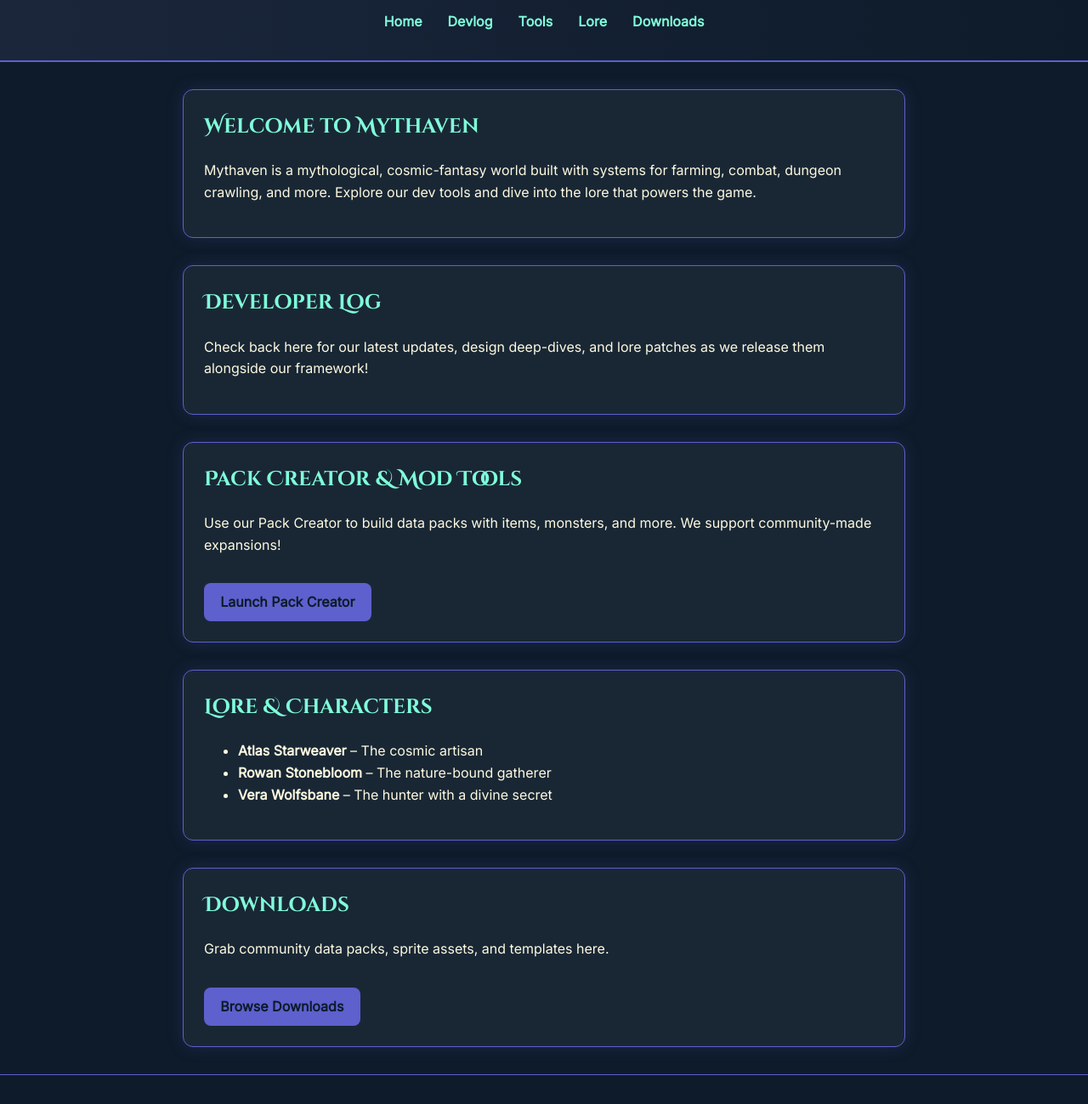
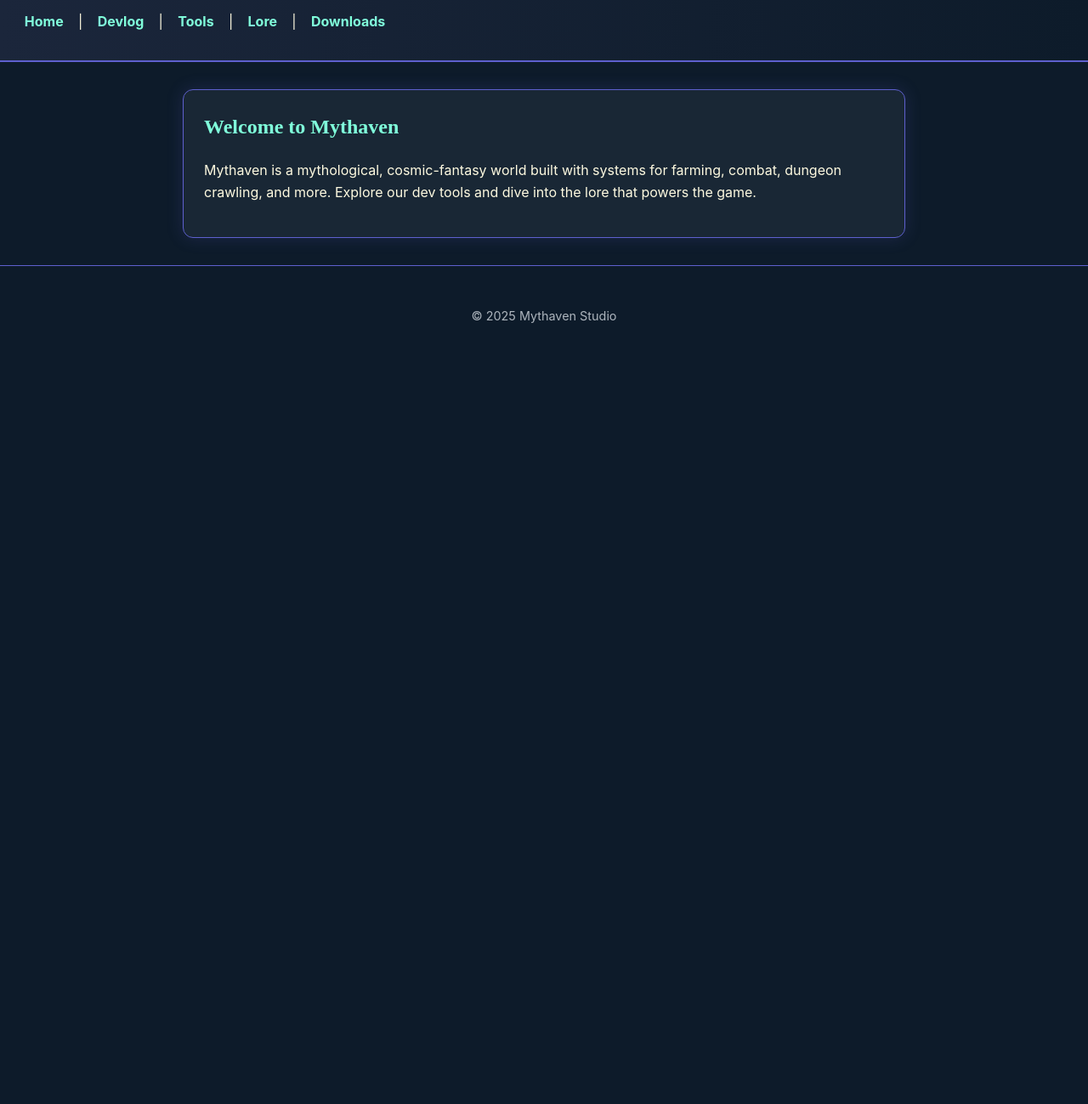
Before and after one commit to Mythaven-Studio/Mythaven, a plain HTML site: page index.html in a window 1280 px wide. Shown: the part 125-1424 px from the top of the page at 85% size. After the commit the page ends 800 px from the top, so only its background shows below. Drawn offline with Linux system fonts and the light colour scheme.

Commit message:
Update index.html

```diff
--- a/index.html
+++ b/index.html
@@ -2,61 +2,37 @@
 <html lang="en">
 
 <head>
-  <meta charset="UTF-8">
+  <meta charset="UTF-8" />
   <meta name="viewport" content="width=device-width, initial-scale=1.0">
   <title>Mythaven Studio</title>
-  <link href="https://fonts.googleapis.com/css2?family=Cinzel+Decorative:wght@700&family=Inter&display=swap" rel="stylesheet">
   <link rel="stylesheet" href="style.css">
 </head>
 
 <body>
   <header>
-    <div class="container">
-      <h1>Mythaven Studio</h1>
-      <p class="tagline">Craft your destiny in a land of gods and monsters</p>
-      <nav>
-        <a href="#home">Home</a>
-        <a href="devlog.html">Devlog</a>
-        <a href="#tools">Tools</a>
-        <a href="#lore">Lore</a>
-        <a href="#downloads">Downloads</a>
-      </nav>
-    </div>
+    <h1>Mythaven Studio</h1>
+    <p class="tagline">Craft your destiny in a land of gods and monsters</p>
+    <nav>
+      <a href="index.html">Home</a> |
+      <a href="devlog.html">Devlog</a> |
+      <a href="#tools">Tools</a> |
+      <a href="#lore">Lore</a> |
+      <a href="#downloads">Downloads</a>
+    </nav>
   </header>
 
-  <section id="home" class="section">
+  <section class="section">
     <h2>Welcome to Mythaven</h2>
-    <p>Mythaven is a mythological, cosmic-fantasy world built with systems for farming, combat, dungeon crawling, and more. Explore our dev tools and dive into the lore that powers the game.</p>
+    <p>
+      Mythaven is a mythological, cosmic-fantasy world built with systems for farming, combat, dungeon crawling, and more.
+      Explore our dev tools and dive into the lore that powers the game.
+    </p>
   </section>
 
-  <section id="devlog" class="section">
-    <h2>Developer Log</h2>
-    <p>Check back here for our latest updates, design deep-dives, and lore patches as we release them alongside our framework!</p>
-  </section>
-
-  <section id="tools" class="section">
-    <h2>Pack Creator & Mod Tools</h2>
-    <p>Use our Pack Creator to build data packs with items, monsters, and more. We support community-made expansions!</p>
-    <a class="button" href="https://mythaven.studio/packcreator">Launch Pack Creator</a>
-  </section>
-
-  <section id="lore" class="section">
-    <h2>Lore & Characters</h2>
-    <ul>
-      <li><strong>Atlas Starweaver</strong> – The cosmic artisan</li>
-      <li><strong>Rowan Stonebloom</strong> – The nature-bound gatherer</li>
-      <li><strong>Vera Wolfsbane</strong> – The hunter with a divine secret</li>
-    </ul>
-  </section>
-
-  <section id="downloads" class="section">
-    <h2>Downloads</h2>
-    <p>Grab community data packs, sprite assets, and templates here.</p>
-    <a class="button" href="/downloads">Browse Downloads</a>
-  </section>
+  <!-- Other sections below -->
 
   <footer>
-    <p>© 2025 Mythaven Studio • Built on cosmic code ✨</p>
+    <p>© 2025 Mythaven Studio</p>
   </footer>
 </body>
 
```
